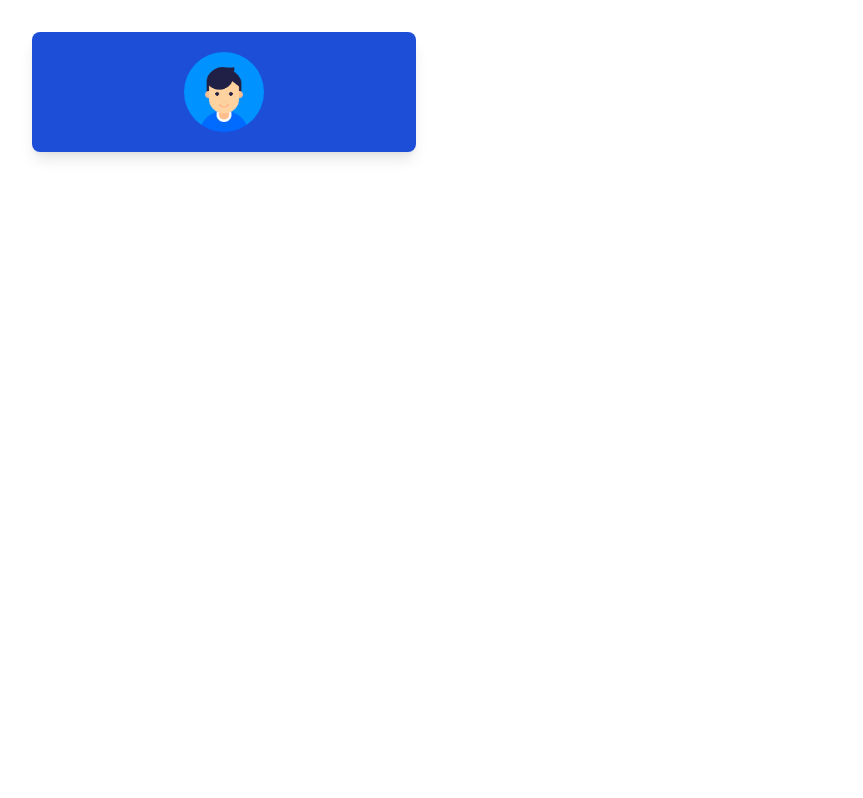
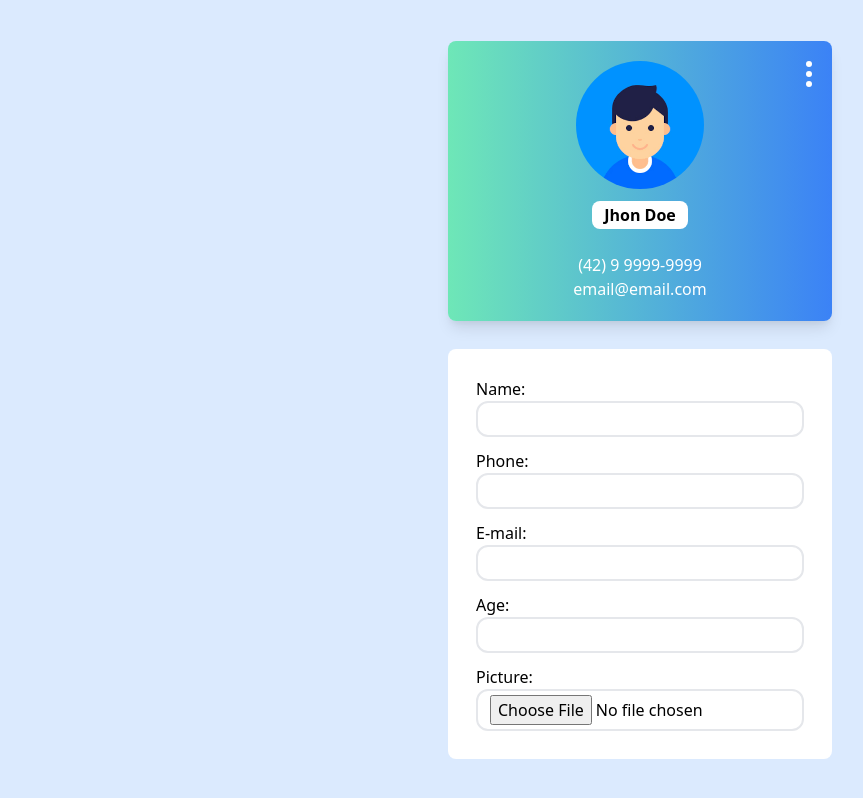
Before and after one commit to eduardodv/user-card, a Nuxt app: page / in a window 1280 px wide. Shown: the whole page, without its empty margins (0-863 px from the left). Built offline with nearby package versions, Linux system fonts and the light colour scheme.

Commit message:
Default card layout

```diff
--- a/src/components/UserCard.vue
+++ b/src/components/UserCard.vue
@@ -1,15 +1,59 @@
 <template>
-  <main class="min-h-screen p-8">
-    <div class="w-96 p-5 max-w-full bg-blue-700 rounded-lg overflow-hidden shadow-lg">
-      <div class="w-20 h-20 rounded-full m-auto overflow-hidden">
-        <img src="/images/default-user.jpg" alt="Image default user">
+  <div>
+    <div class="relative min-h-480 text-center p-5 w-full bg-gradient-to-r from-green-300 to-blue-500 rounded-lg overflow-hidden shadow-lg">
+      <button class="dots absolute top-4 right-5">
+        <span class="block w-1.5 h-1.5 rounded-full my-1 bg-white transition ease-in-out duration-300" />
+        <span class="block w-1.5 h-1.5 rounded-full my-1 bg-white transition ease-in-out duration-300 delay-100" />
+        <span class="block w-1.5 h-1.5 rounded-full my-1 bg-white transition ease-in-out duration-300 delay-200" />
+      </button>
+      <div class=" w-32 h-32 rounded-full m-auto overflow-hidden">
+        <img
+          src="/images/default-user.jpg"
+          alt="Image default user"
+          class="object-cover object-top w-full h-full"
+        >
+      </div>
+      <div class="capitalize mt-3">
+        <div class="bg-white inline-block py-0.5 px-3 rounded-lg min-h-max">
+          <b>{{ form.name ? form.name : 'Jhon Doe' }}{{ form.age ? `, ${form.age}` : '' }}</b>
+        </div>
+      </div>
+      <div class="mt-6">
+        <a
+          :href="`tel:${form.phone}`"
+          class="text-white inline-block hover:underline"
+        >
+          {{ form.phone ? form.phone : '(42) 9 9999-9999' }}
+        </a>
+      </div>
+      <div class="">
+        <a
+          :href="`mailto:${form.email}`"
+          class="text-white inline-block hover:underline"
+        >
+          {{ form.email ? form.email : 'email@email.com' }}
+        </a>
       </div>
     </div>
-  </main>
+  </div>
 </template>
 
 <script>
 export default {
-
+  name: 'UserComponent',
+  props: {
+    form: {
+      type: Object,
+      default () {
+        return {}
+      }
+    }
+  }
 }
 </script>
+
+<style>
+  .dots:hover span {
+    transform: scale(1.3);
+  }
+</style>
--- a/src/pages/index.vue
+++ b/src/pages/index.vue
@@ -1,11 +1,93 @@
 <template>
-  <div>
-    <UserCard />
-  </div>
+  <main class="bg-blue-100 w-full min-h-screen p-6 flex items-center justify-center">
+    <div class="w-96">
+      <UserCard :form="form" />
+      <form action="" class="bg-white mt-7 rounded-lg bg-white py-7 px-5 md:px-7">
+        <div class="">
+          <label
+            for="name"
+            class="cursor-pointer"
+          >Name:</label>
+          <input
+            id="name"
+            v-model="form.name"
+            type="text"
+            name="name"
+            class="w-full block border-2 rounded-xl py-1 px-3"
+          >
+        </div>
+        <div class="mt-3">
+          <label
+            for="phone"
+            class="cursor-pointer"
+          >Phone:</label>
+          <input
+            id="phone"
+            v-model="form.phone"
+            type="tel"
+            name="phone"
+            class="w-full block border-2 rounded-xl py-1 px-3"
+          >
+        </div>
+        <div class="mt-3">
+          <label
+            for="email"
+            class="cursor-pointer"
+          >E-mail:</label>
+          <input
+            id="email"
+            v-model="form.email"
+            type="email"
+            name="email"
+            class="w-full block border-2 rounded-xl py-1 px-3"
+          >
+        </div>
+        <div class="mt-3">
+          <label
+            for="age"
+            class="cursor-pointer"
+          >Age:</label>
+          <input
+            id="age"
+            v-model="form.age"
+            type="number"
+            name="age"
+            min="0"
+            max="150"
+            value="0"
+            class="w-full block border-2 rounded-xl py-1 px-3"
+          >
+        </div>
+        <div class="mt-3">
+          <label
+            for="file"
+            class="cursor-pointer"
+          >Picture:</label>
+          <input
+            id="file"
+            type="file"
+            name="file"
+            class="w-full block border-2 rounded-xl py-1 px-3"
+          >
+        </div>
+      </form>
+    </div>
+  </main>
 </template>
 
 <script>
 export default {
-  name: 'IndexPage'
+  name: 'IndexPage',
+  data () {
+    return {
+      form: {
+        name: null,
+        phone: null,
+        email: null,
+        age: null,
+        file: null
+      }
+    }
+  }
 }
 </script>
```
